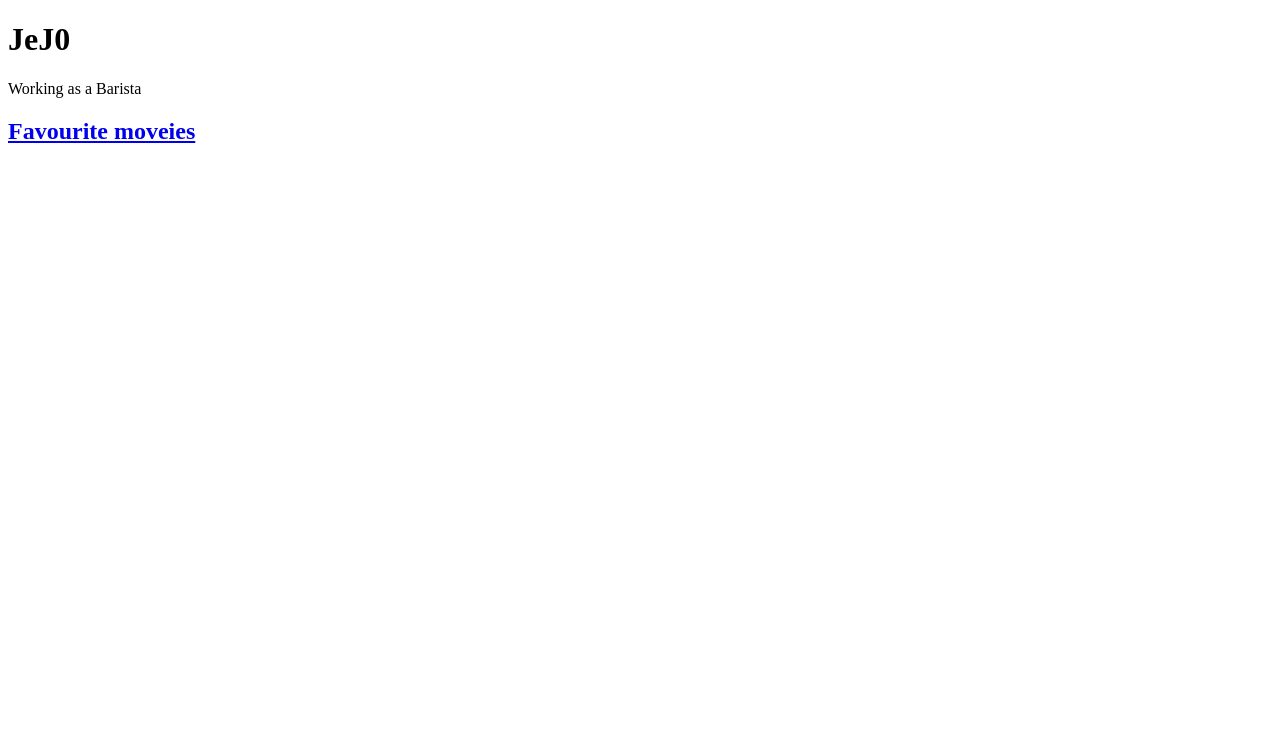
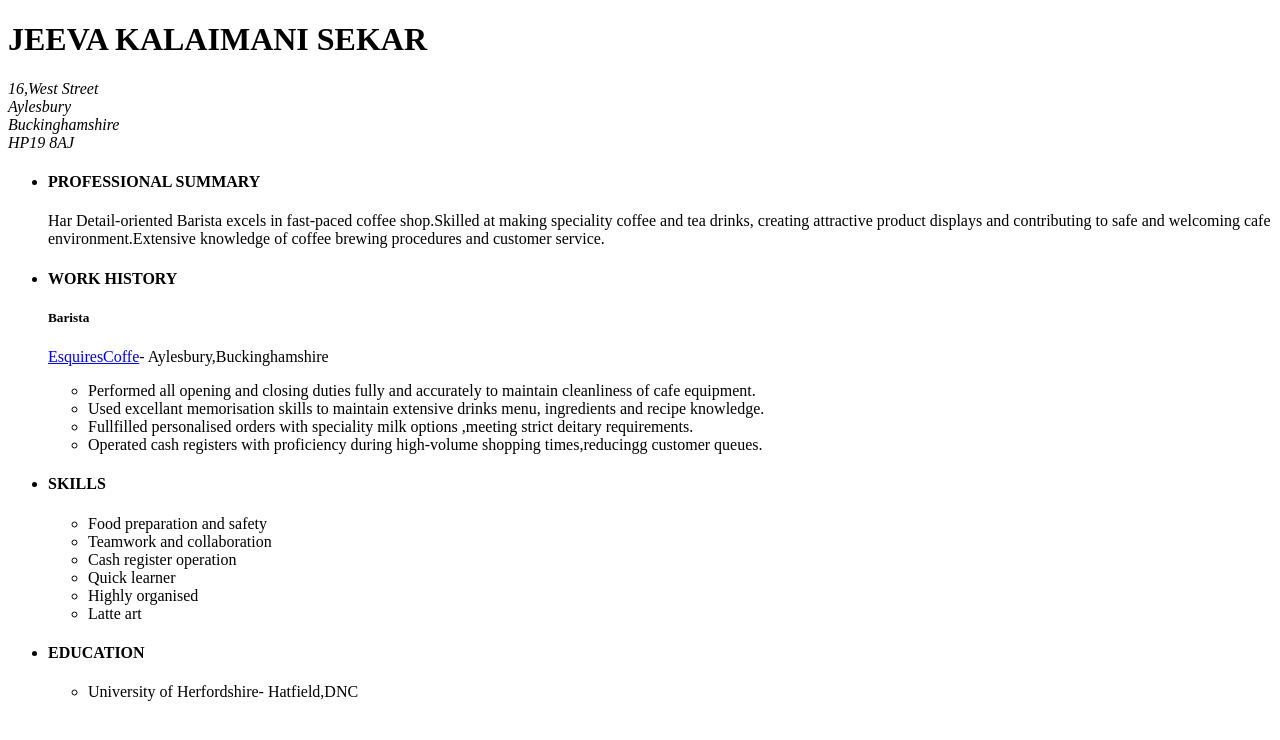
Before and after one commit to JeJo8/port-folio, a plain HTML site: page index.html in a window 1280 px wide. Drawn offline with Linux system fonts and the light colour scheme.

Commit message:
Update index.html

```diff
--- a/index.html
+++ b/index.html
@@ -3,11 +3,41 @@
 <head>
     <meta charset="UTF-8">
     <meta name="viewport" content="width=device-width, initial-scale=1.0">
-    <title>Port_Folio</title>
+    <title>port folio</title>
 </head>
 <body>
-<h1>JeJ0</h1>
-<p>Working as a Barista</p>
-<h2><a href="./public/movies.html">Favourite moveies</a></h2>
+<h1>JEEVA  KALAIMANI  SEKAR</h1>
+<address>
+    16,West Street<br>
+    Aylesbury<br>
+    Buckinghamshire<br>
+    HP19 8AJ
+</address>
+<ul>
+<li>
+<h4>PROFESSIONAL SUMMARY</h4>
+<P>Har Detail-oriented Barista excels in fast-paced coffee shop.Skilled at making speciality coffee and tea drinks, creating attractive product displays and contributing to safe and welcoming cafe environment.Extensive knowledge of coffee brewing procedures and customer service.</P></li>
+<li><h4>WORK HISTORY</h4>
+<h5>Barista</h5>
+<p><a href="https://maps.app.goo.gl/CYyqCJ24trkFCU1U6">EsquiresCoffe</a>- Aylesbury,Buckinghamshire</p>
+<ul>
+<li>Performed all opening and closing duties fully and accurately to maintain cleanliness of cafe equipment.</li>
+<li>Used excellant memorisation skills to maintain extensive drinks menu, ingredients and recipe knowledge.</li>
+<li>Fullfilled personalised orders with speciality milk options ,meeting strict deitary requirements.</li>
+<li>Operated cash registers with proficiency during high-volume shopping times,reducingg customer queues.</li>
+</ul>
+<li><h4>SKILLS</h4></li>
+<ul>
+    <li>Food preparation and safety</li>
+    <li>Teamwork and collaboration</li>
+    <li>Cash register operation</li>
+    <li>Quick learner</li>
+    <li>Highly organised</li>
+    <li>Latte art</li>
+</ul>
+<li><h4>EDUCATION</h4></li>
+<ul>
+<li>University of Herfordshire- Hatfield,DNC</li>
+</ul>
 </body>
 </html>
```
